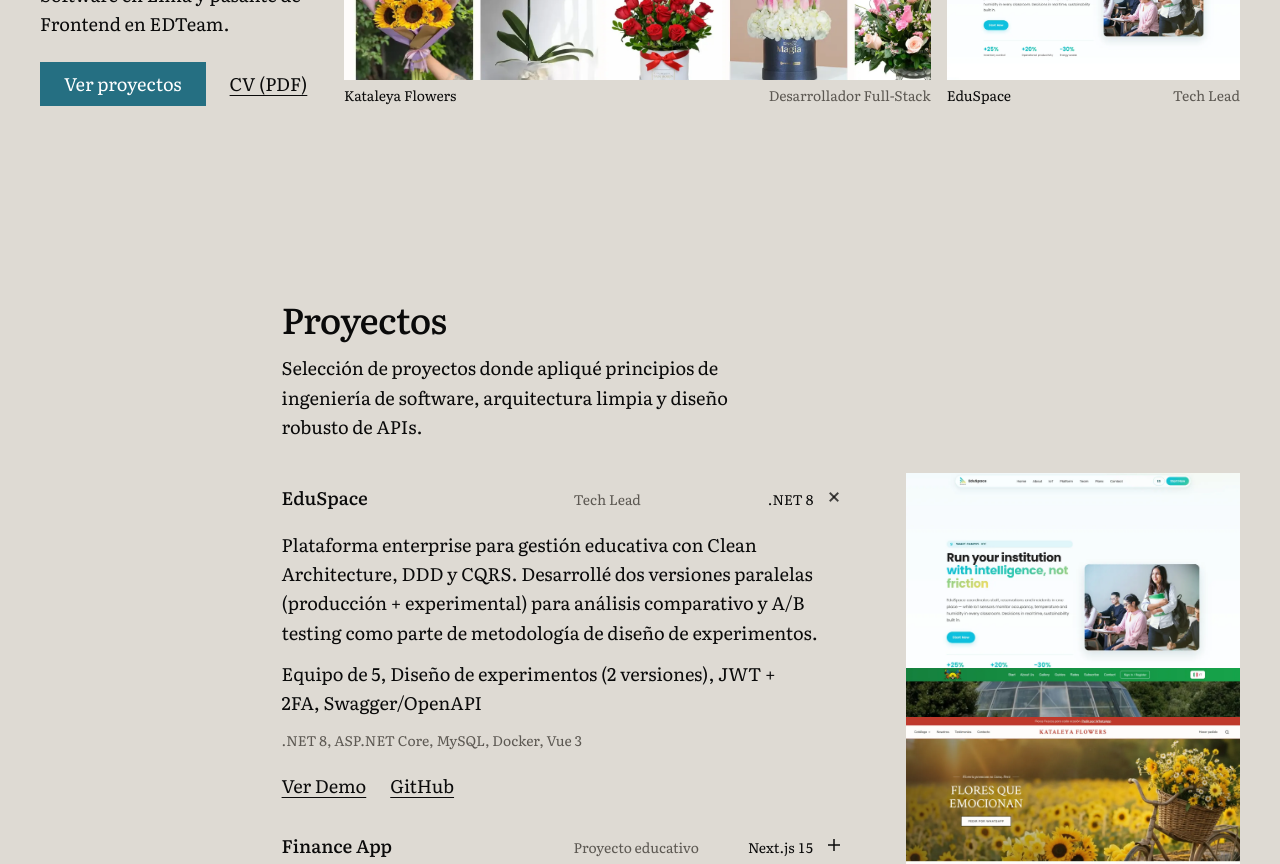
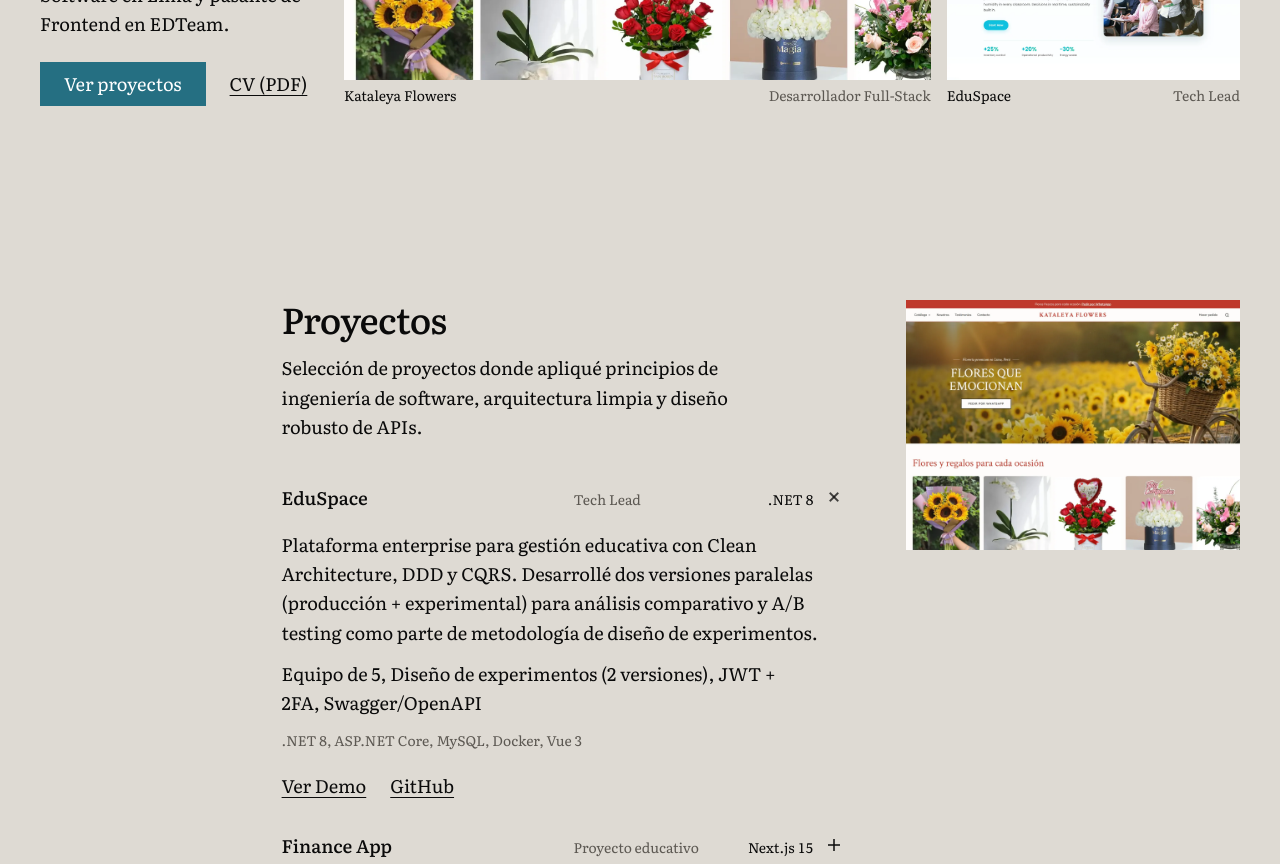
Before and after one commit to andrest04/portfolio, a Next.js app: page / in a window 1280 px wide. Shown: the part 654-1518 px from the top of the page. Built offline with nearby package versions, Linux system fonts and the light colour scheme; no server answers.

Commit message:
fix(ledger): show one sticky preview at a time and dim rows only when pointed at

```diff
--- a/src/app/globals.css
+++ b/src/app/globals.css
@@ -549,6 +549,7 @@ details[open] > summary .ledger__toggle {
 .ledger__detail {
   width: 100%;
   height: auto;
+  background: var(--surface);
 }
 
 .ledger__stack {
@@ -569,21 +570,19 @@ details[open] > summary .ledger__toggle {
 
 @media (min-width: 1200px) {
   .work__column {
+    --preview-width: min(640px, calc(100vw - var(--column-start) - 560px - 64px - var(--margin)));
+    position: relative;
     width: 560px;
+    /* Keeps the picture inside the section when every row is closed. */
+    min-height: calc(var(--preview-width) * 0.75);
     margin-left: calc(var(--column-start) - var(--margin));
   }
 
   .ledger {
     --row-gap: 0px;
-    --preview-width: min(640px, calc(100vw - var(--column-start) - 560px - 64px - var(--margin)));
-    /* Keeps the picture of the last row inside the section when every row is closed. */
-    min-height: calc(var(--preview-width) * 0.75 + 132px);
   }
 
-  .ledger__row {
-    position: relative;
-  }
-
+  /* Every row's picture shares one slot, the height of the column, so its frame stays in view. */
   .ledger__preview {
     position: absolute;
     top: 0;
@@ -596,12 +595,6 @@ details[open] > summary .ledger__toggle {
     transition: opacity 150ms var(--ease-out);
   }
 
-  /* A closed row near the end grows its picture upward, so it stays inside the section. */
-  .ledger__row:nth-last-child(-n + 2):not(:has(details[open])) .ledger__preview {
-    top: auto;
-    bottom: 0;
-  }
-
   .ledger__frame {
     position: sticky;
     top: 24px;
@@ -610,7 +603,7 @@ details[open] > summary .ledger__toggle {
 
   /* The open row holds the picture until another row is hovered or focused. */
   .ledger__row:hover .ledger__preview,
-  .ledger__row:has(summary:focus-visible) .ledger__preview,
+  .ledger:not(:has(.ledger__row:hover)) .ledger__row:has(summary:focus-visible) .ledger__preview,
   .ledger:not(:has(.ledger__row:hover, summary:focus-visible))
     .ledger__row:has(details[open])
     .ledger__preview {
@@ -638,8 +631,9 @@ details[open] > summary .ledger__toggle {
     grid-column: 4;
   }
 
-  .ledger:has(.ledger__row:hover, summary:focus-visible)
-    .ledger__row:not(:hover, :has(summary:focus-visible))
+  /* Pointing at a row's line dims the others; the open panel alone does not. */
+  .ledger:has(summary:hover, summary:focus-visible)
+    .ledger__row:not(:has(summary:hover, summary:focus-visible))
     summary {
     color: var(--muted);
   }
--- a/src/components/sections/Work.tsx
+++ b/src/components/sections/Work.tsx
@@ -22,12 +22,15 @@ export default function Work({ t }: { t: Dictionary }) {
             <li
               className="ledger__row"
               key={project.name}
-              data-reveal
               style={{ "--i": index + 2 } as React.CSSProperties}
             >
-              {/* Outside <details> so hover can show it while the row is closed. */}
+              {/*
+                Outside <details> so hover can show it while the row is closed. The reveal sits
+                on the frame and the details, because a transform on the row would capture the
+                preview, which is positioned against the whole column from 1200px.
+              */}
               <figure className="ledger__preview">
-                <div className="ledger__frame">
+                <div className="ledger__frame" data-reveal>
                   <Image
                     src={project.image.main}
                     alt={project.image.mainAlt}
@@ -38,7 +41,7 @@ export default function Work({ t }: { t: Dictionary }) {
                 </div>
               </figure>
 
-              <details name="work" open={index === 0}>
+              <details name="work" open={index === 0} data-reveal>
                 <summary>
                   <h3 className="ledger__name">{project.name}</h3>
                   <span className="ledger__role">{project.role}</span>
@@ -65,6 +68,7 @@ export default function Work({ t }: { t: Dictionary }) {
                   <p className="ledger__links">
                     <ExternalLink href={project.links.demo} notice={t.meta.newTab} className="link">
                       {viewDemo}
+                      <span className="sr-only"> {project.name}</span>
                     </ExternalLink>
                     <ExternalLink href={project.links.github} notice={t.meta.newTab} className="link">
                       {viewGithub}
@@ -72,7 +76,6 @@ export default function Work({ t }: { t: Dictionary }) {
                     </ExternalLink>
                   </p>
                 </div>
-                      <span className="sr-only"> {project.name}</span>
               </details>
             </li>
           ))}
```
Also changed, not shown: .impeccable/design.json, 1 other file (tests, documents, lock files or other folders).
